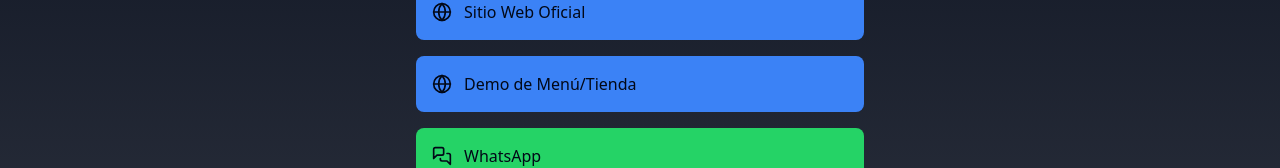
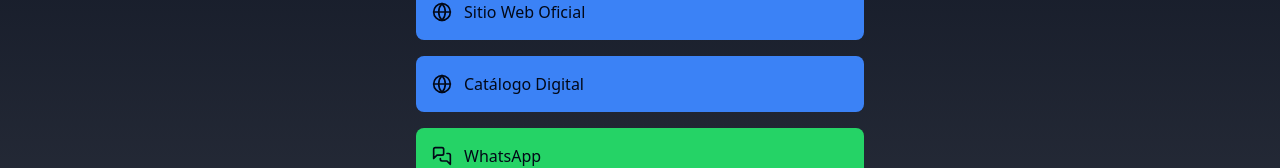
Before and after one commit to petvices/softwans, a Next.js app: page /links in a window 1280 px wide. Shown: the part 400-568 px from the top of the page. Built offline with nearby package versions, Linux system fonts and the light colour scheme.

Commit message:
Update page.tsx

```diff
--- a/app/links/page.tsx
+++ b/app/links/page.tsx
@@ -50,7 +50,7 @@
         <div className="w-full space-y-4">
           <LinkButton href="https://softwans.com" icon={<Globe className="h-5 w-5" />} label="Sitio Web Oficial" />
 
-          <LinkButton href="https://restaurante.petvices.lat/" icon={<Globe className="h-5 w-5" />} label="Demo de Menú/Tienda" />
+          <LinkButton href="https://menu.petvices.lat/" icon={<Globe className="h-5 w-5" />} label="Catálogo Digital" />
 
           <LinkButton
             href="https://wa.me/message/Y5IO4FCCEMICH1"
```
